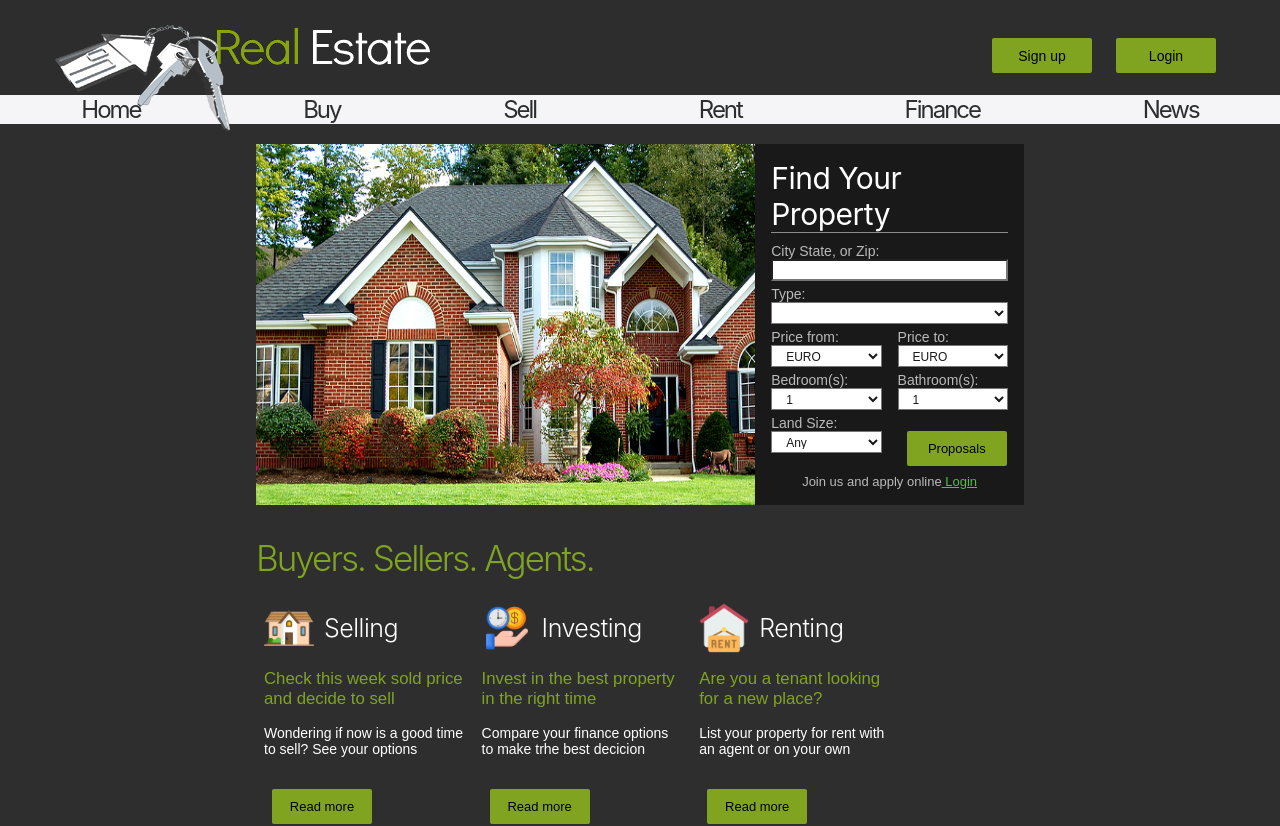
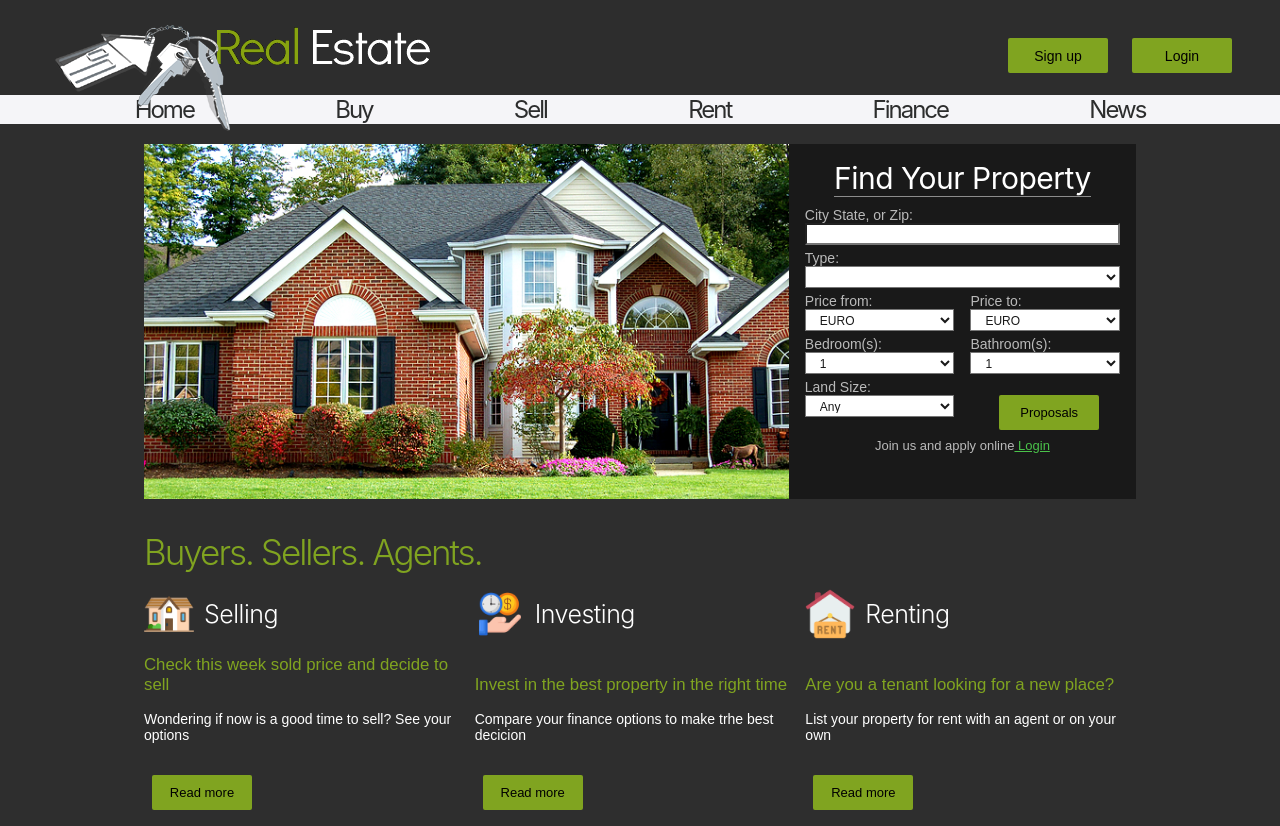
Before and after one commit to MargretPetrova/realestate-react-project, a React (Create React App) app: page / in a window 1280 px wide. Shown: the top 826 px of the page. Built offline with nearby package versions, Linux system fonts and the light colour scheme.

Commit message:
css changes

```diff
--- a/src/components/Features/Features.module.css
+++ b/src/components/Features/Features.module.css
@@ -1,9 +1,7 @@
 .features {
-
     display: flex;
     justify-content: center;
     flex-direction: column;
-    width: 85%;
     height: 100%;
     font-size: 14px;
 }
@@ -13,7 +11,6 @@
     display: flex;
     justify-content: space-between;
     flex: 1;
-
 }
 
 .cols {
@@ -21,7 +18,7 @@
     flex-flow: column;
     justify-content: space-between;
     gap: 1rem;
-    padding: 0.5rem;
+    padding: 0 0.5rem 0 0;
     flex: 1;
 }
 
@@ -31,36 +28,16 @@
     gap: 1rem;
 }
 
-
-
 .wrapper :link {
     text-decoration: none;
-
 }
-
-
-
 
 .links {
     color: black;
     text-decoration: none;
 }
 
-
-
-
-@media (max-width: 1000px) {
-    .features {
-        padding-left: 0.5rem;
-    }
-}
-
-@media(max-width:480px) {
-    .features {
-        padding: 0rem 5rem;
-        align-items: center;
-    }
-
+@media(max-width:630px) {
     .wrapper {
         flex-direction: column;
         align-items: center;
--- a/src/components/Header/Header.module.css
+++ b/src/components/Header/Header.module.css
@@ -11,7 +11,7 @@
     display: flex;
     justify-content: space-between;
     gap: 1rem;
-    padding-right: 2rem;
+    padding-right: 1rem;
 }
 
 .registerLinks .guest {
@@ -63,10 +63,10 @@
 
 .nav ul {
     display: flex;
-    width: 70%;
+    width: 90%;
     justify-content: space-around;
     align-content: center;
-    flex: 1;
+
 }
 
 .nav ul li {
@@ -158,6 +158,10 @@
     .logo2 {
         display: none;
     }
+    .registerLinks {
+        gap: 0.5rem;
+        padding-right: 0rem;
+    }
 
 }
 
--- a/src/components/Section/Section.module.css
+++ b/src/components/Section/Section.module.css
@@ -1,7 +1,7 @@
 .searchBox{
     display: flex;
     flex-wrap: wrap;
-    width:800px;
+    width:80%;
     margin-bottom: 2rem;
     padding:0 1rem;
 
```
